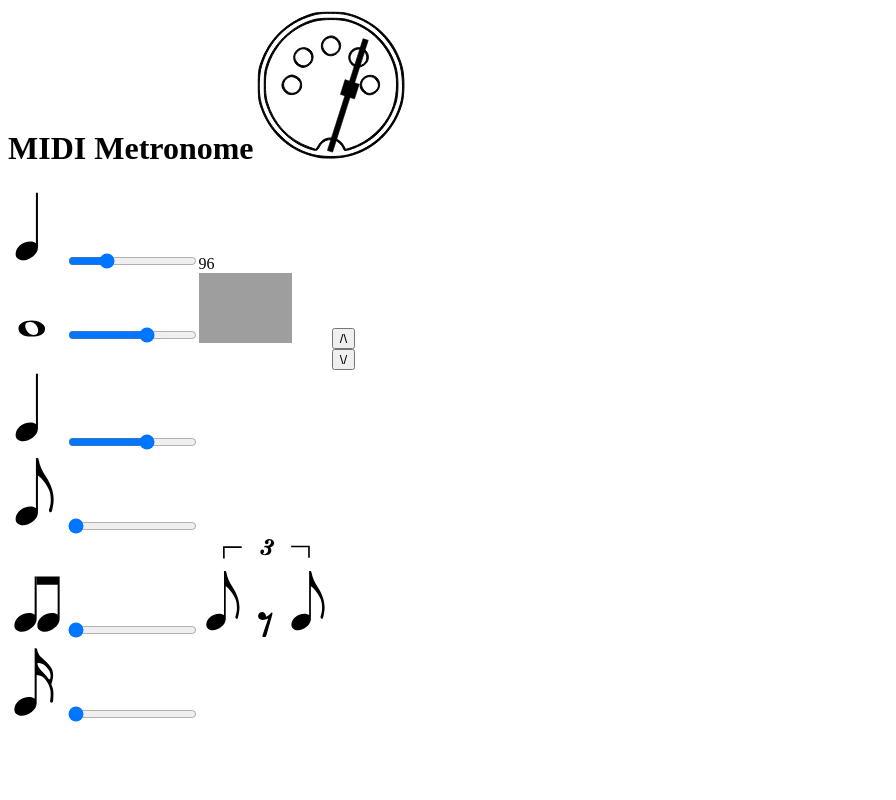
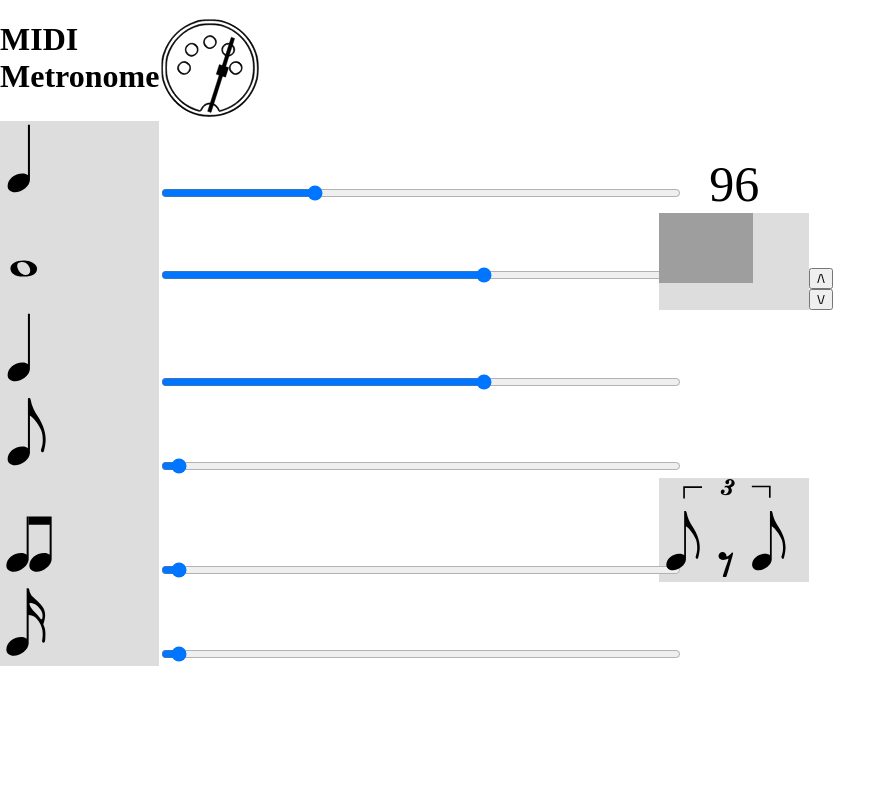
Before and after one commit to nathan-stewart/mclick, a Flask app: page / in a window 1280 px wide. Shown: the whole page, without its empty margins (0-896 px from the left). Run offline with Flask 2, Linux system fonts and the light colour scheme; some libraries are stand-ins or nearby versions; grey boxes are pictures that could not be loaded.

Commit message:
html cleanup, css

```diff
--- a/templates/index.html
+++ b/templates/index.html
@@ -1,6 +1,67 @@
 <!doctype html>
 <html lang="en">
   <head>
+    <style>
+      html {
+        height: 100%;
+      }
+
+      body {
+        height: 100%;
+        margin: 0;
+        padding: 0;
+      }
+
+    .container {
+      display:table;
+      width: 100%;
+    }
+
+    .row{
+      display:table-caption;
+      vertical-align: top;
+      width: 100%;
+      height: 25%;
+      }
+
+     #row {
+      display:table-row;
+      width: 100%;
+      height: 12.5%;
+    }
+
+    .column {
+      display:table-cell;
+
+    }
+
+    .legend-column {
+      width: 40px;
+      background: #ddd;
+    }
+
+    .slidecontainer {
+      width:500px;
+    }
+
+    input[type="range"] {
+      width: 100%;
+      padding: 0px 10px;
+      background: repeating-linear-gradient(to right,
+      #ccc,
+      #ccc 0%,
+      #ccc 66%,
+      #ccc 100%);
+    }
+
+    .param_text {
+      padding: 50px;
+      align-content: center;
+      font-size: 50px;
+    }
+
+
+    </style>
     <meta charset="utf-8">
     <title>Mclick</title>
   </head>
@@ -57,125 +118,112 @@
       }
     </script>
 
-    <div>
-        <div style="display: table-row;">
-          <div style="display: table-cell;">
+    <div style="display:table">
+        <div style="display:table-row;">
+          <div style="display:table-caption;">
             <h1>MIDI Metronome</h1>
-          </div>
-          <div style="display: table-cell;">
-            <img alt="Mclick Logo" src="../static/mclick.svg">
-          </div>
-        </div>
+          </div>   <!-- display:table-caption -->
+          <div style="display:table-cell;">
+            <img alt="Mclick Logo" src="../static/mclick.svg" height="100">
+          </div>   <!-- display:table-cell -->
+        </div> <!-- display:table-row -->
 
-        <form id="param_form" method="POST" enctype="multipart/form-data">
-          <div style="display: table-row;">
-              <div style="display: table-cell;">
+        <div style="display:table-row;">
+            <div class="legend-column" style="display:table-cell">
               <img alt="quarter note" src="../static/quarter.svg" height="80">
-              </div>
-              <div style="display: table-cell;">
+            </div>   <!-- display:table-cell -->
+            <div style="display:table-cell;">
               <div class="slidecontainer">
                   <!-- onSlideCompleted → -->
-                    <input type="range"
-                       min="40" max="240"
-                       value="{{ parameters.tempo }}"
-                       class="slider"
-                       oninput="update_tempo_drag()"
-                       onchange="send_updates()"
-                       name="tempo_slider"
-                       id="tempo_slider">
-               </div>
-             </div>
-             <div style="display: table-cell;">
-               <output name="tempo_output" id="tempo_output">{{ parameters.tempo }}</output>
-             </div>
-          </div>
+                  <input type="range" min=40 max=240 value={{ parameters.tempo }} class="slider" oninput="update_tempo_drag()" onchange="send_updates()" id="tempo_slider">
+             </div>  <!-- slidecontainer -->
+           </div>   <!-- display:table-cell -->
+           <div style="display:table-cell;">
+             <output class="param_text" name="tempo_output" id="tempo_output">{{ parameters.tempo }}</output>
+           </div>   <!-- display:table-cell -->
+        </div>  <!-- display:table-row -->
 
         <!-- Measure Slider -->
-          <div style="display: table-row;">
-            <div style="display: table-cell;">
+        <div style="display:table-row;">
+          <div class="legend-column" style="display:table-cell;">
             <img alt="measure" src="../static/whole.svg" height="70">
-            </div>
-            <div style="display: table-cell;">
+          </div>   <!-- display:table-cell -->
+          <div style="display:table-cell;">
             <div class="slidecontainer">
-                <input type="range" min="0" max="127"
-                value="{{ parameters.measure_volume }}"
+              <input type="range" min=0 max=127 value={{ parameters.measure_volume }}
                 class="slider"  name="measure_volume" id="measure_volume" onchange="send_updates()">
-              </div>
-            </div>
-            <div style="display: table-cell">
-              <img alt="num beats" name="measure_length_img" id="measure_length_img" src="../static/{{ parameters.measure_length }}.svg" height="70">
-              <input type="hidden" name="measure_length" id="measure_length" value="{{ parameters.measure_length }}" >
-              <input type="hidden" name="measure_options" id="measure_options" value="{{ parameters.measure_options }}" >
-            </div>
-            <div style="display: table-cell">
-              <div style="display: table-row;">
+            </div>  <!-- slidecontainer -->
+          </div>   <!-- display:table-cell -->
+          <div class="legend-column" style="display:table-cell">
+            <img alt="num beats" id="measure_length_img" src="../static/{{ parameters.measure_length }}.svg" height="70">
+            <input type="hidden" id="measure_length" value="{{ parameters.measure_length }}" >
+            <input type="hidden" id="measure_options" value="{{ parameters.measure_options }}" >
+          </div>   <!-- display:table-cell -->
+          <div style="display:table-cell">
+            <div style="display:table-row;">
                 <button type="button" onclick="meter_clicked(this.id)" id="meter_up" title="up">/\</button>
-              </div>
-              <div style="display: table-row;">
+            </div>   <!-- display:table-row -->
+            <div style="display:table-row;">
                 <button type="button"  onclick="meter_clicked(this.id)" id="meter_down" title="down">\/</button>
-              </div>
-            </div>
+            </div> <!-- display:table-row -->
+          </div>   <!-- display:table-cell -->
         </div> <!-- row -->
 
         <!-- Beat Slider -->
-          <div style="display: table-row;">
-            <div style="display: table-cell;">
+        <div style="display:table-row;">
+          <div class="legend-column" style="display:table-cell;">
             <img alt="beat" src="../static/quarter.svg" height="80">
-            </div>
-            <div style="display: table-cell;">
+          </div>   <!-- display:table-cell -->
+          <div style="display:table-cell;">
             <div class="slidecontainer">
-                <input type="range" min="0" max="127"
-                    value={{ parameters.beat_volume }}
+              <input type="range" min=0 max=127 value={{ parameters.beat_volume }}
                   class="slider"  name="beat_volume" id="beat_volume" onchange="send_updates()">
-              </div>
-            </div>
+            </div>  <!-- slidecontainer -->
+          </div>   <!-- display:table-cell -->
         </div> <!-- row -->
 
         <!-- Eight note  Slider -->
-          <div style="display: table-row;">
-            <div style="display: table-cell;">
+        <div style="display:table-row;">
+          <div class="legend-column" style="display:table-cell;">
             <img alt="eighth note" src="../static/eighth.svg" height="80">
-            </div>
-            <div style="display: table-cell;">
+          </div>   <!-- display:table-cell -->
+          <div style="display:table-cell;">
             <div class="slidecontainer">
-              <input type="range" min="0" max="127"
-                    value = {{ parameters.eighth_volume }}
+              <input type="range" min=0 max=127 value={{ parameters.eighth_volume }}
                   class="slider"  name="eighth_volume" id="eighth_volume" onchange="send_updates()">
-              </div>
-            </div>
-        </div>
+            </div>  <!-- slidecontainer -->
+          </div>   <!-- display:table-cell -->
+      </div> <!-- display:table-row -->
 
       <!-- Swing Slider -->
-        <div style="display: table-row;">
-          <div style="display: table-cell;">
+      <div style="display:table-row;">
+        <div class="legend-column" style="display:table-cell;">
           <img alt="straight time" src="../static/straight.svg" height="80">
-          </div>
-          <div style="display: table-cell;">
+        </div>   <!-- display:table-cell -->
+        <div style="display:table-cell;">
           <div class="slidecontainer">
-              <input type="range" min="0" max="100"
-                    value={{ parameters.swing_value }}
+            <input type="range" min=0 max=100 value={{ parameters.swing_value }}
                   class="slider" name="swing_value" id="swing_value" onchange="send_updates()">
-              </div>
-          </div>
-          <div style="display: table-cell;">
+          </div>  <!-- slidecontainer -->
+        </div>   <!-- display:table-cell -->
+        <div class="legend-column" style="display:table-cell;">
             <img alt="swing" src="../static/swing.svg" height="100">
-          </div>
-        </div>
+
+        </div>   <!-- display:table-cell -->
+      </div> <!-- display:table-row -->
 
         <!-- Sixteenth Note Slider -->
-          <div style="display: table-row;">
-            <div style="display: table-cell;">
+        <div style="display:table-row;">
+          <div class="legend-column" style="display:table-cell;">
             <img alt="sixteenth note" src="../static/sixteenth.svg" height="80">
-            </div>
-            <div style="display: table-cell;">
+          </div>   <!-- display:table-cell -->
+          <div style="display:table-cell;">
             <div class="slidecontainer">
-                  <input type="range" min="0" max="127"
-                        value={{ parameters.sixteenth_volume }}
-                        class="slider"  name="sixteenth_volume" id="sixteenth_volume" onchange="send_updates()">
-              </div>
-            </div>
-          </div>
-        </form>
-    </div>
+                <input type="range" min=0 max=127 value={{ parameters.sixteenth_volume }}
+                      class="slider"  name="sixteenth_volume" id="sixteenth_volume" step="any" onchange="send_updates()">
+            </div>  <!-- slidecontainer -->
+          </div>   <!-- display:table-cell -->
+        </div> <!-- display:table-row -->
+    </div>  <!-- display:table -->
   </body>
 </html>
```
Lines whose indentation alone changed are shown as unchanged.
